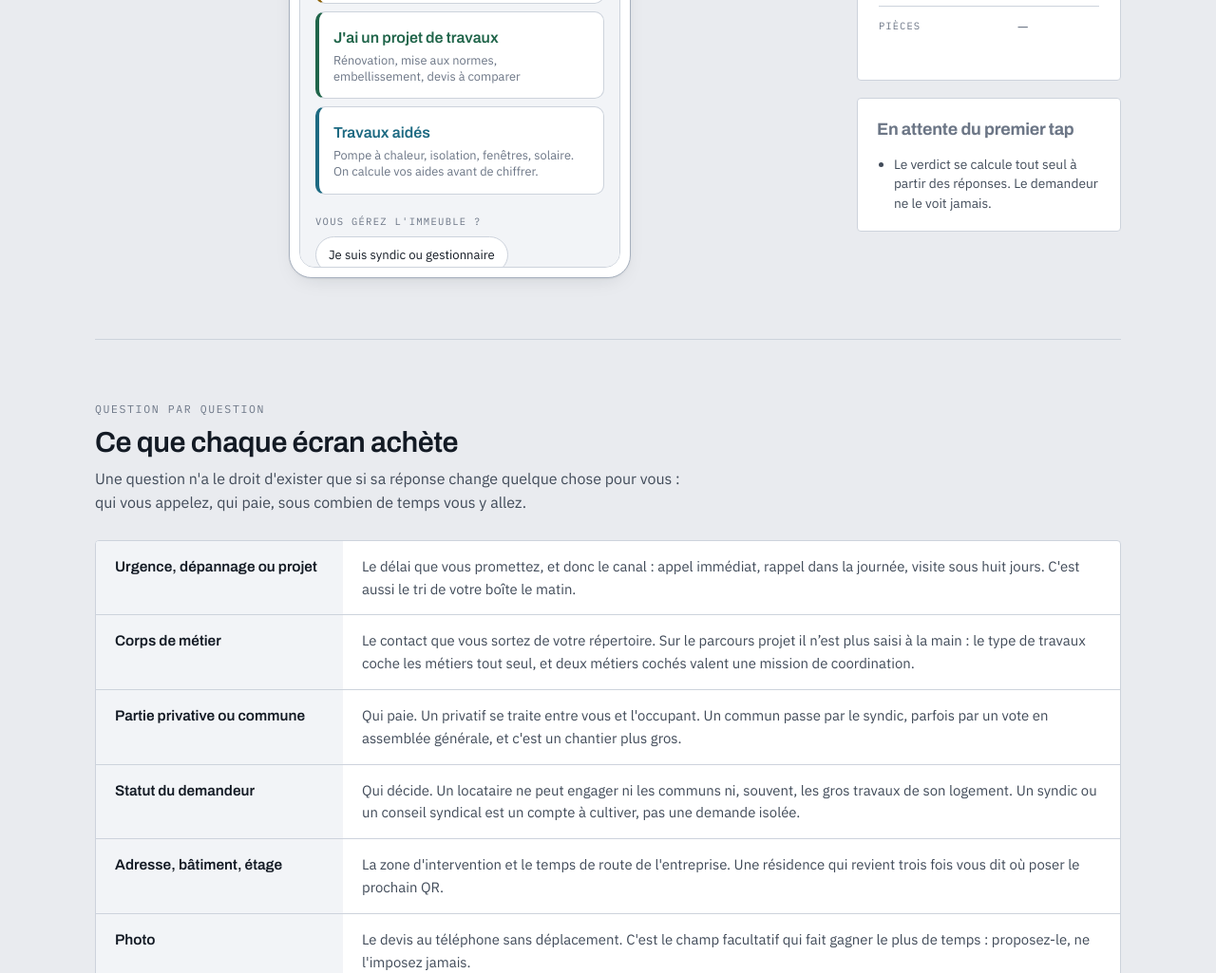
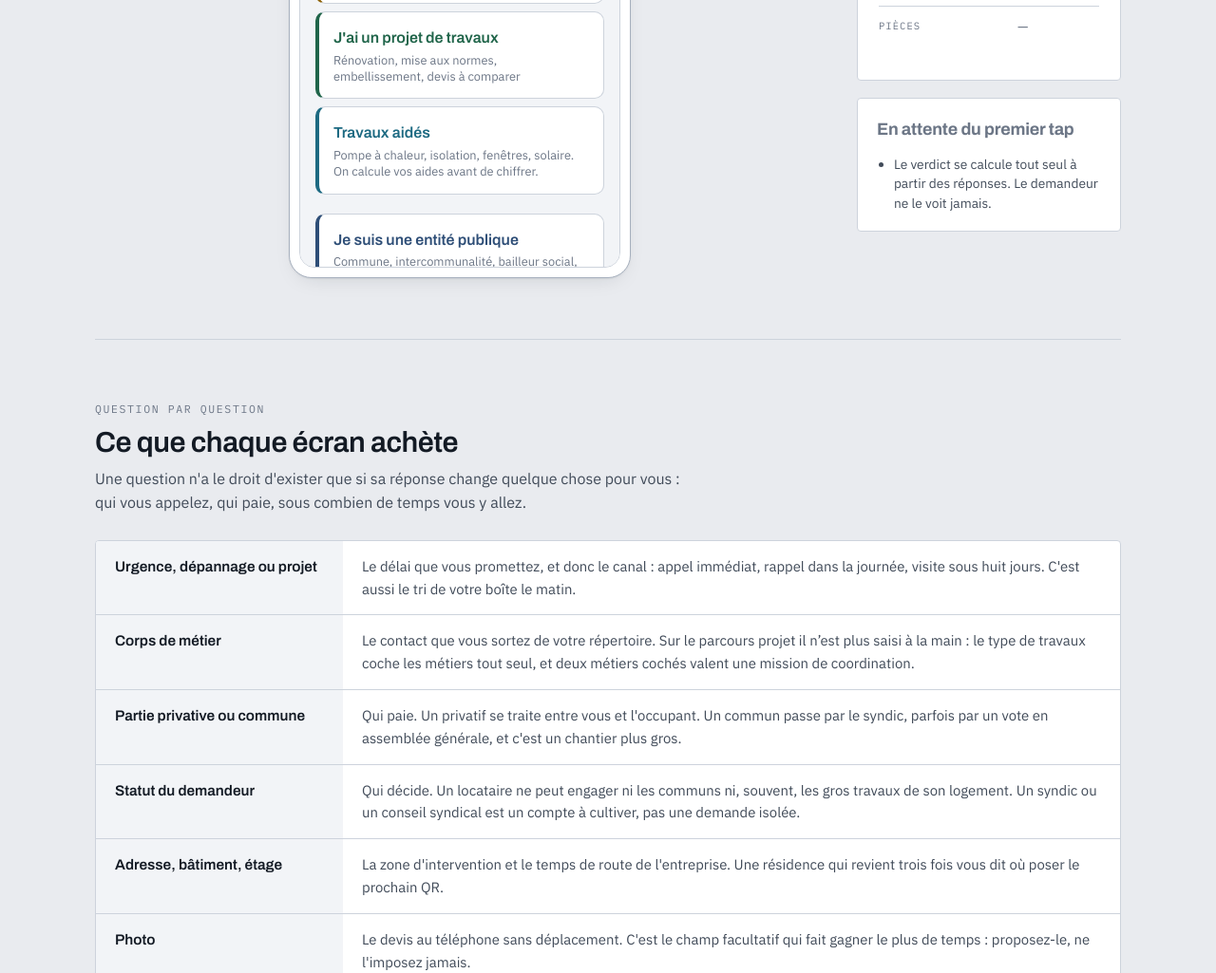
Before and after one commit to valentindpy/valentin, a plain HTML site: page docs/parcours-qr.html in a window 1280 px wide. Shown: the part 2968-3993 px from the top of the page at 95% size. Drawn offline with Linux system fonts and the light colour scheme.

Commit message:
Retire l'option syndic de l'écran d'accueil du QR code
Le statut de syndic ou de gestionnaire est déjà demandé plus loin, sur
l'écran du lieu et de la qualité du demandeur. L'accueil garde les quatre
intentions et la seule entrée qui ouvre un parcours différent, celle des
entités publiques.

Co-Authored-By: Claude Opus 5 <noreply@anthropic.com>
Claude-Session: https://claude.ai/code/session_01RHG1m7AskyBrSmarJ54GXi

```diff
--- a/docs/parcours-qr.html
+++ b/docs/parcours-qr.html
@@ -631,9 +631,7 @@ function render(){
       +'<button class="opt p" data-intent="projet"><b>J\'ai un projet de travaux</b><span>Rénovation, mise aux normes, embellissement, devis à comparer</span></button>'
       +'<button class="opt e" data-intent="energie"><b>Travaux aidés</b><span>Pompe à chaleur, isolation, fenêtres, solaire. On calcule vos aides avant de chiffrer.</span></button>'
       +'</div>';
-    h+='<p class="qn">Vous gérez l\'immeuble ?</p><div class="chips">'
-      +'<button class="chip" data-statut="syndic" aria-pressed="'+(S.statut==="syndic")+'">Je suis syndic ou gestionnaire</button></div>';
-    h+='<div class="col" style="margin-top:10px">'
+    h+='<div class="col" style="margin-top:20px">'
       +'<button class="opt a" data-intent="public"><b>Je suis une entité publique</b><span>Commune, intercommunalité, bailleur social, établissement. Consultation et mise en concurrence à trois devis ou plus.</span></button>'
       +'</div>';
     h+='<p class="note"><strong>VD SERVICES</strong> — consultation, pilotage, maîtrise d\'œuvre. Réseau d\'artisans du secteur, devis gratuit, interventions assurées.</p>';
```
